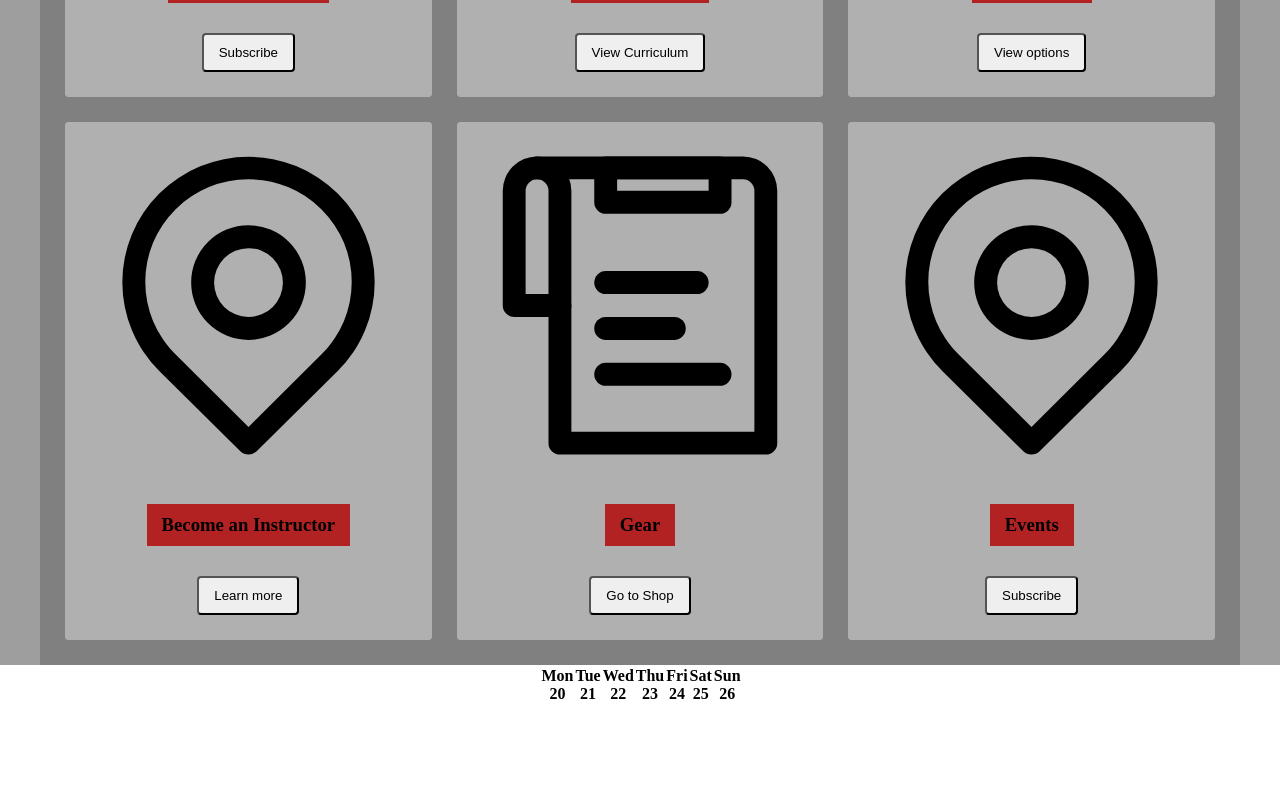
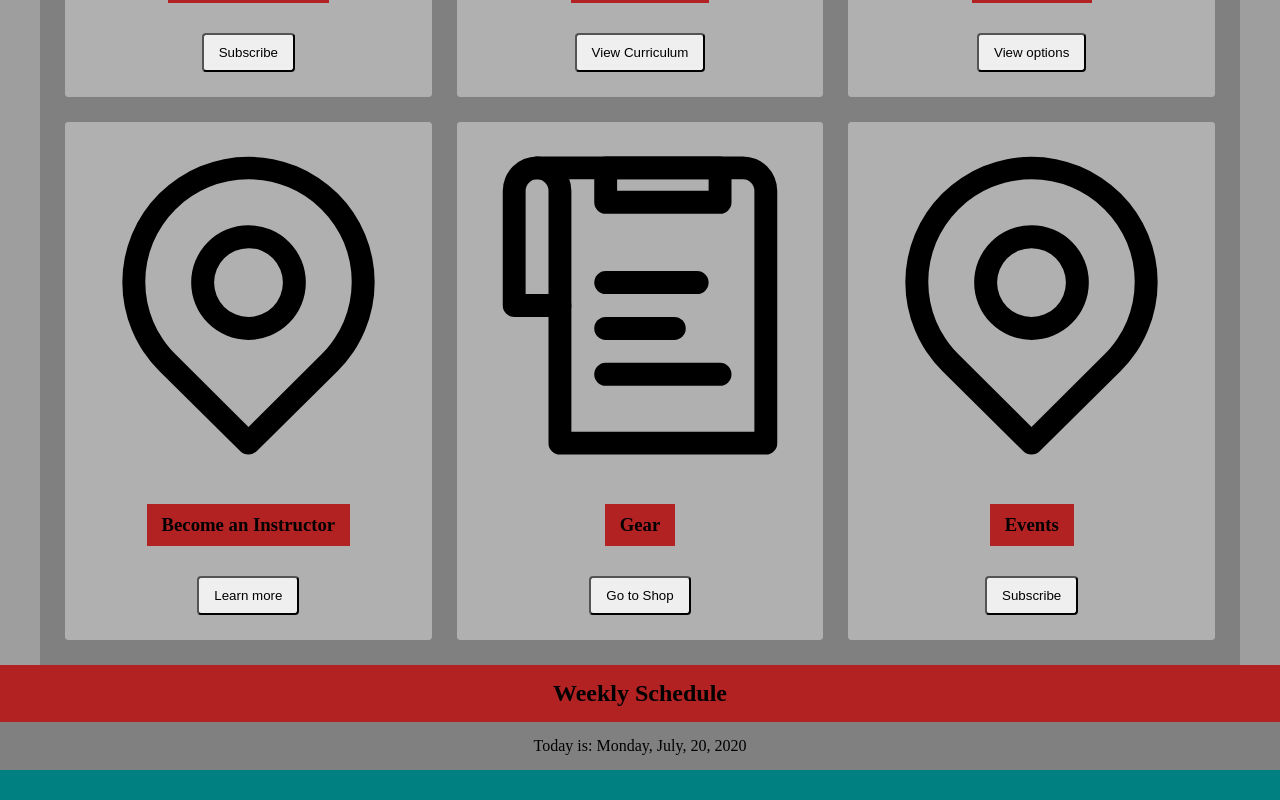
Before and after one commit to JorgeReyesJunior/sg-mma, a React (Create React App) app: page / in a window 1280 px wide. Shown: the part 2197-2997 px from the top of the page. Before the commit the page ends 2902 px from the top, so only its background shows below. Built offline with nearby package versions, Linux system fonts and the light colour scheme.

Commit message:
Update 'weekView'; Remove unused content and add 'week' state.

```diff
--- a/src/app/components/Calendar/CalendarWeekView.js
+++ b/src/app/components/Calendar/CalendarWeekView.js
@@ -1,6 +1,5 @@
-import React, { useState, useEffect, Fragment } from 'react';
+import React, { useState, useEffect } from 'react';
 import * as utils from './Utilities';
-// import ScheduleMap from '../../data/Schedule';
 
 function CalendarWeekView(props) {
   const [date, setDate] = useState();
@@ -8,7 +7,7 @@ function CalendarWeekView(props) {
   const [daysInMonth, setDaysInMonth] = useState();
   const [month, setMonth] = useState();
   const [year, setYear] = useState();
-  const [week, setWeek] = useState();
+  const [weekData, setWeekData] = useState();
   const [windowDimensions, setWindowDimensions] = useState(getWindowDimensions());
 
   function getWindowDimensions() {
@@ -16,24 +15,26 @@ function CalendarWeekView(props) {
 
     return { width, height };
   }
-  function goToThisWeek() {
-    setDate(props.dateObj.getDate());
-    setDay(props.dateObj.getDay());
-    setDaysInMonth(utils.getDaysInMonth(props.dateObj));
-    setMonth(props.dateObj.getUTCMonth());
-    setWeek(utils.getCurrentWeekData(props.dateObj));
-    setYear(props.dateObj.getUTCFullYear());
-  }
 
-  // TODO
-  function goToPreviousWeek() {
-    // TODO: Handle month change
-    console.log("Get previous 7 days")
-  }
-  function goToNextWeek() {
-    // TODO: Handle month change
-    console.log("Get next 7 days")
-  }
+  // TODO: Add week control functions
+  // function goToThisWeek() {
+  //   setDate(props.dateObj.getDate());
+  //   setDay(props.dateObj.getDay());
+  //   setDaysInMonth(utils.getDaysInMonth(props.dateObj));
+  //   setMonth(props.dateObj.getUTCMonth());
+  //   setWeekData(utils.getCurrentWeekData(props.dateObj));
+  //   setYear(props.dateObj.getUTCFullYear());
+  // }
+
+  // // TODO
+  // function goToPreviousWeek() {
+  //   // TODO: Handle month change
+  //   console.log("Get previous 7 days")
+  // }
+  // function goToNextWeek() {
+  //   // TODO: Handle month change
+  //   console.log("Get next 7 days")
+  // }
 
   useEffect(() => {
     let useEffectAborted = false;
@@ -64,11 +65,11 @@ function CalendarWeekView(props) {
       setDay(props.dateObj.getDay());
       setDaysInMonth(utils.getDaysInMonth(props.dateObj));
       setMonth(props.dateObj.getUTCMonth());
-      setWeek(utils.getCurrentWeekData(props.dateObj));
+      setWeekData(utils.getCurrentWeekData(props.dateObj));
       setYear(props.dateObj.getUTCFullYear());
     }
 
-    if(!useEffectAborted && !week) {
+    if(!useEffectAborted && !weekData) {
       initCalendarWeekView();
     }
 
@@ -77,119 +78,54 @@ function CalendarWeekView(props) {
         useEffectAborted = true;
       }
     );
-  }, [props, week]);
+  }, [props, weekData]);
 
-  // TODO
-  if (week && windowDimensions.width < 576) {
-    // Small Screen View.
+  if (weekData && windowDimensions.width < 768) {
     return (
-      <div className="c-calendar">
+      <div className="c-calendar c-calendar--week">
+        <div className="c-calendar__header">
           <h2 className="c-calendar__title">Weekly Schedule</h2>
-        <div className="c-calendar__header">
-          <div className="c-calendar__controls">
+          {/* <div className="c-calendar__controls">
             <span>{`<`}</span>
-              <p className="">{`${week[0].day.getDate()}/${week[0].day.getMonth()} - ${week[6].day.getDate()}/${week[0].day.getMonth()}`}</p>
+            <p className="">{`${weekData[0].day.getDate()}/${weekData[0].day.getMonth()} - ${weekData[6].day.getDate()}/${weekData[0].day.getMonth()}`}</p>
             <span>{`>`}</span>
-            </div>
+          </div> */}
           <div className="c-calendar__indicators">
             <p className="">{`Today is: ${utils.getCalendarWeekday(day)}, ${utils.getCalendarMonth(month)}, ${date}, ${year}`}</p>
           </div>
         </div>
         <div className="c-calendar__body">
+          MOBILE
+        </div>
+      </div>
+    )
+  } else if (weekData) {
+    return (
+      <div className="c-calendar c-calendar--week">
+        <div className="c-calendar__header">
+          <h2 className="c-calendar__title">Weekly Schedule</h2>
+          {/* <div className="c-calendar__controls">
+            <span>{`<`}</span>
+            <p className="">{`${weekData[0].day.getDate()}/${weekData[0].day.getMonth()} - ${weekData[6].day.getDate()}/${weekData[0].day.getMonth()}`}</p>
+            <span>{`>`}</span>
+          </div> */}
+          <div className="c-calendar__indicators">
+            <p className="">{`Today is: ${utils.getCalendarWeekday(day)}, ${utils.getCalendarMonth(month)}, ${date}, ${year}`}</p>
+          </div>
+        </div>
+        <div className="c-calendar__body">
+          <div className="c-calendar__days">
+
+          </div>
+          <div className="c-calendar__schedule">
+            <div>
               {
-            week.map((day, i) => {
-              let schedule = day.schedule ? day.schedule : "";
 
-              // console.log("schedule: ", schedule)
-
-              const MobileSchedule = () => {
-                if(schedule) {
-                  return (
-                    <Fragment>
-                      {
-                        schedule.map((course, i) => {
-                          return (
-                            <Fragment key={i*i}>
-                              <tr>
-                                <td>{`${course.name}`}</td>
-                                <td>{`${course.startTime} - ${course.startTime}`}</td>
-                              </tr>
-                            </Fragment>
-                          )
-                        })
-                      }
-                    </Fragment>
-                  )
-                } else {
-                  return (
-                    <Fragment key={i*i}>
-                    <tr>
-                      <td>{`OFF`}</td>
-                    </tr>
-                  </Fragment>
-                  )
-                }
-              }
-
-              return(
-                <Fragment key={i*i}>
-                  <tbody className="c-table__body">
-                    <tr>
-                      <th colSpan="3">{`${utils.getCalendarWeekday(day.day.getDay())}`}</th>
-                    </tr>
-                    <MobileSchedule />
-                  </tbody>
-                </Fragment>
-              )
-            })
               }
             </div>
           </div>
-    );
-  } else if(week) {
-    // Medium/Large Screen View.
-    return (
-      <table className="c-table c-table--calendar-week">
-        <thead className="c-table__header">
-          <tr className="c-table__tr">
-            <th className="c-table__th c-table__th--empty"></th>
-            {
-              week.map((day, i) => {
-                console.log(day)
-                return(
-                  <th className="c-table__th--day" key={i*i}>
-                    {/* <span className="c-date c-date--full">{`${utils.getCalendarWeekday(day.day.getDay())}, ${day.day.getDate()}`}</span> */}
-                    <span className="c-date c-date--short">{`${utils.getTruncatedCalendarWeekday(day.day.getDay())}`}</span>
-                    <br></br>
-                    <span className="c-date c-date--short">{`${day.day.getDate()}`}</span>
-                  </th>
-                )
-              })
-            }
-          </tr>
-        </thead>
-        <tbody className="c-table__body">
-          {/* {
-            utils.classListByName.map((course, i) => {
-              console.log(course)
-              return(
-                <Fragment key={i*i}>
-                  <tr className="c-table__tr">
-                    <td className="hour" >
-                      <span>course</span>
-                    </td>
-                      {
-                        week.map((day, j) => {
-                          return <td key={j*j}></td>
-                        })
-                      }
-                  </tr>
-                </Fragment>
-              )
-            })
-          } */}
-        </tbody>
-      </table>
+        </div>
+      </div>
     )
   } else {
     return null;
```
Lines whose indentation alone changed are shown as unchanged.
